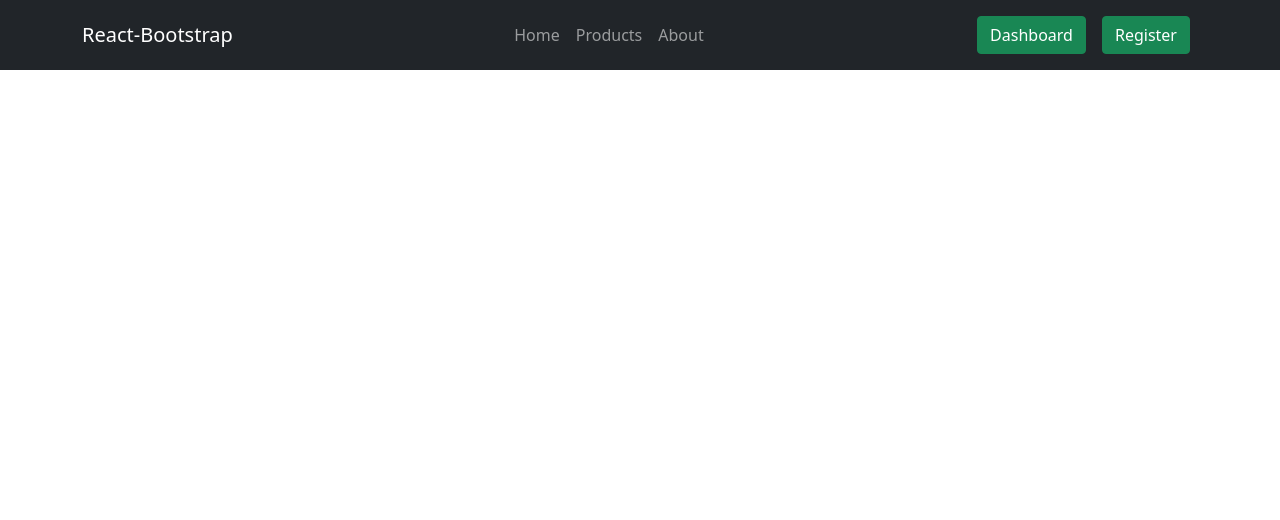
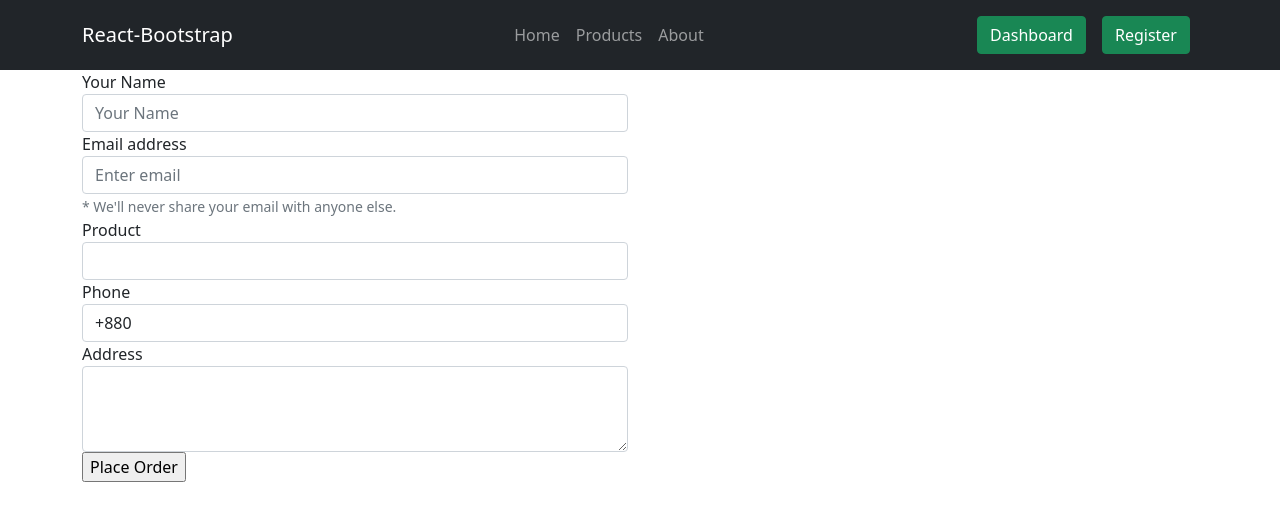
Before and after one commit to obaidulnasir/ceramics-shop-client, a React (Create React App) app: page /orderPage/1 in a window 1280 px wide. Shown: the top 520 px of the page. Built offline with nearby package versions, Linux system fonts and the light colour scheme; no server answers.

Commit message:
order added in data base

```diff
--- a/src/Pages/AllProducts/AllProducts.js
+++ b/src/Pages/AllProducts/AllProducts.js
@@ -7,7 +7,7 @@ const AllProducts = () => {
   const [allProducts, setAllProducts] = useState([]);
 
   useEffect(() => {
-    fetch("http://localhost:5000/allProducts")
+    fetch("https://polar-gorge-22890.herokuapp.com/allProducts")
       .then((res) => res.json())
       .then((data) => setAllProducts(data));
   }, []);
@@ -15,7 +15,7 @@ const AllProducts = () => {
 //   Single product
   const handleSingleProduct = (id)=>{
     console.log(id);
-    fetch(`http://localhost:5000/product/${id}`, {
+    fetch(`https://polar-gorge-22890.herokuapp.com/${id}`, {
       method: "GET",
       // headers: { "content-type": "application/json" },
       // body: JSON.stringify({id})
--- a/src/Pages/Dashboard/AddProducts/AddProducts.js
+++ b/src/Pages/Dashboard/AddProducts/AddProducts.js
@@ -18,9 +18,11 @@ const AddProducts = () => {
         headers: { "content-type": "application/json" },
         body: JSON.stringify(data),
       })
-      .then(res =>{
+      .then(res=> res.json())
+      .then(data => {
           alert("product added successfully!!")
           reset();
+          console.log(data)
       })
 
     };
--- a/src/Pages/Home/Products/Products.js
+++ b/src/Pages/Home/Products/Products.js
@@ -4,7 +4,7 @@ import { Card, Col, Container, Row } from "react-bootstrap";
 const Products = () => {
   const [products, setProducts]= useState([]);
   useEffect(()=>{
-    fetch("http://localhost:5000/allProducts")
+    fetch("https://polar-gorge-22890.herokuapp.com/allProducts")
     .then(res => res.json())
     .then(data => setProducts(data));
   },[])
--- a/src/Pages/OrderPage/OrderPage.js
+++ b/src/Pages/OrderPage/OrderPage.js
@@ -1,25 +1,116 @@
-import React, { useEffect, useState } from 'react';
-import { useParams } from 'react-router';
-import Navigation from '../shared/Navigation/Navigation';
+import React, { useEffect, useState } from "react";
+import { Container } from "react-bootstrap";
+import { useForm } from "react-hook-form";
+import { useParams } from "react-router";
+import useFirebase from "../../hooks/useFirebase";
+import Navigation from "../shared/Navigation/Navigation";
 
 const OrderPage = () => {
-    const[order, setOrder]=useState([]);
+  const [order, setOrder] = useState([]);
+  const {user}= useFirebase();
 
-    const { id } = useParams();
+  const { id } = useParams();
 
-    useEffect(()=>{
-        fetch(`http://localhost:5000/product/${id}`)
-        .then(res=> res.json())
-        .then(data=> setOrder(data));
-    },[id])
+  const {register, handleSubmit, reset, formState: { errors }} = useForm();
 
-    return (
-        <div>
-            <Navigation></Navigation>
-            {order._id} <br />
-            {order.productName}
+  //single order
+  useEffect(() => {
+    fetch(`https://polar-gorge-22890.herokuapp.com/product/${id}`)
+      .then((res) => res.json())
+      .then((data) => setOrder(data));
+  }, [id]);
+
+  //place order
+  const onSubmit = (data) => {
+    fetch("http://localhost:5000/placeOrder", {
+        method: "POST",
+        headers: { "content-type": "application/json" },
+        body: JSON.stringify(data),
+      })
+      .then(res =>res.json())
+      .then(data => {
+            alert("product added successfully!!")
+            reset();
+            console.log(data)
+      })
+  };
+
+
+  return (
+    <div>
+      <Navigation></Navigation>
+      <Container>
+        <div className="row">
+          <div className="col-md-6">
+            <form onSubmit={handleSubmit(onSubmit)}>
+              <div className="form-group">
+                <label>Your Name</label>
+                <input
+                  type="name"
+                  className="form-control"
+                  defaultValue={user.displayName}
+                  placeholder="Your Name"
+                  {...register("userName", { required: true })}
+                />
+              </div>
+              <div className="form-group">
+                <label>Email address</label>
+                <input
+                  type="email"
+                  className="form-control"
+                  placeholder="Enter email"
+                  defaultValue={user.email}
+                  {...register("email", { required: true })}
+                />
+                <small id="emailHelp" className="form-text text-muted">
+                  * We'll never share your email with anyone else.
+                </small>
+              </div>
+              <div className="form-group">
+                <label>Product</label>
+                <input
+                  type="text"
+                  className="form-control"
+                  defaultValue={order.productName}
+                  placeholder=""
+                  {...register("product", { required: true })}
+                />
+              </div>
+              <div className="form-group">
+                <label>Phone</label>
+                <input
+                  type="text"
+                  className="form-control"
+                  defaultValue="+880 "
+                  placeholder=""
+                  {...register("phone", { required: true })}
+                />
+              </div>
+              <div className="form-group">
+                <label>Address</label>
+                <textarea className="form-control" rows="3" {...register("address")} >
+
+                </textarea>
+              </div>
+              {/* <div className="form-group">
+                <label>Password</label>
+                <input
+                  type="password"
+                  className="form-control"
+                  placeholder="Password"
+                  {...register("password",  { required: true })}
+                />
+                {errors.password && <span>This field is required</span>}
+              </div> */}
+
+              <input type="submit" value="Place Order" />
+            </form>
+
+          </div>
         </div>
-    );
+      </Container>
+    </div>
+  );
 };
 
 export default OrderPage;
```
Also changed, not shown: firebase.json (added), 1 other file (tests, documents, lock files or other folders).
